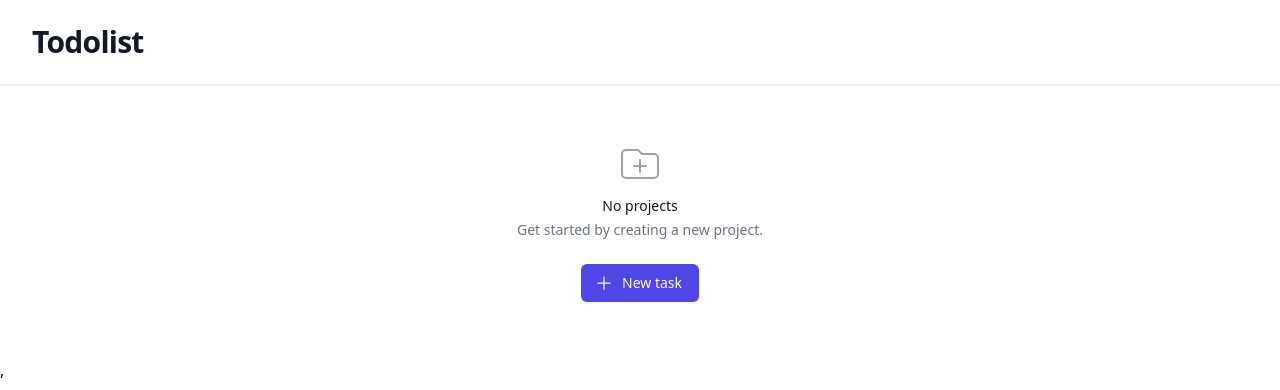
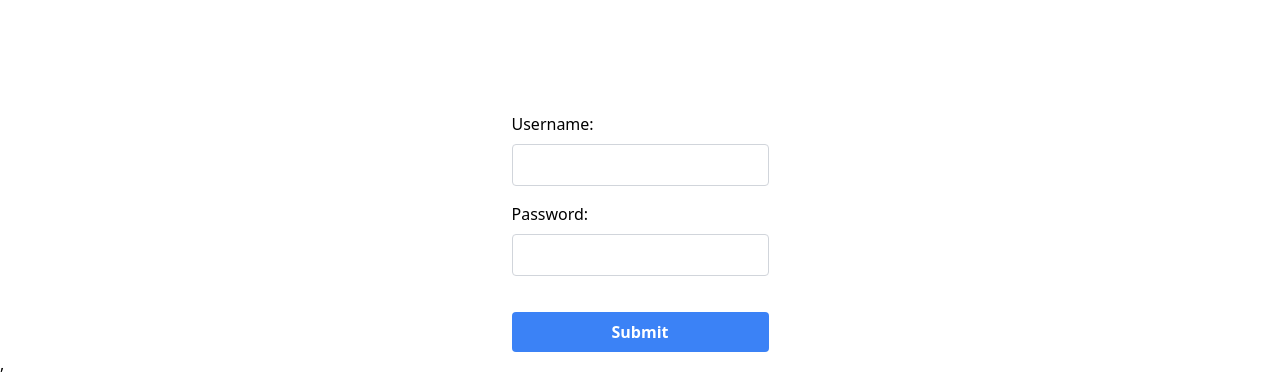
Before and after one commit to heinpen/todolist-taiwind, a React (Vite) app: page /login in a window 1280 px wide. Shown: the top 390 px of the page. Built offline with nearby package versions, Linux system fonts and the light colour scheme.

Commit message:
add routes Login/Todo

```diff
--- /dev/null
+++ b/src/AppRouter.tsx
@@ -0,0 +1,16 @@
+import React from 'react';
+import { createBrowserRouter, createRoutesFromElements, Route } from "react-router-dom";
+import { Pages } from "./pages";
+import {PrivateRoutes} from "./components/PrivateRoutes/PrivateRoutes";
+
+export const router = createBrowserRouter(
+    createRoutesFromElements(
+        <Route path="/" element={<Pages.Root />}>
+            <Route path="/" element={<PrivateRoutes />}>
+                <Route index element={<Pages.Todo />} />
+                <Route path="/about" element={<Pages.About />} />
+            </Route>
+            <Route path="/login" element={<Pages.Login />} />
+        </Route>
+    )
+);
--- a/src/components/Layout/Layout.tsx
+++ b/src/components/Layout/Layout.tsx
@@ -1,4 +1,6 @@
 import React, { FC } from 'react';
+import {useAppDispatch, useAppSelector } from '../../hooks/redux';
+import {logout, selectUser} from "../../redux/auth/auth-slice";
 
 interface LayoutProps {
     name?: string;
@@ -7,11 +9,26 @@ interface LayoutProps {
 
 
 const Layout: FC<LayoutProps> = ({name, children}) => {
+    const dispatch = useAppDispatch();
+    const user = useAppSelector(selectUser);
+
+    const handleLogout = (e: any) => {
+        e.preventDefault();
+        dispatch(logout())
+    }
+
     return (
         <>
             <header className="bg-white shadow">
-                <div className="mx-auto max-w-7xl py-6 px-4 sm:px-6 lg:px-8">
+                <div className="mx-auto max-w-7xl py-6 px-4 sm:px-6 lg:px-8 flex justify-between">
                     <h1 className="text-3xl font-bold tracking-tight text-gray-900">{name || 'Workplace'}</h1>
+                    {/*    user name and logout button */}
+                    <div className="flex items-center space-x-4">
+                        <span className="text-gray-500 mr-2">{user.username}</span>
+                        <button className="bg-blue-500 hover:bg-blue-700 text-white font-bold py-2 px-4 rounded" onClick={handleLogout}>
+                            Logout
+                        </button>
+                    </div>
                 </div>
             </header>
             <main>
--- /dev/null
+++ b/src/components/PrivateRoutes/PrivateRoutes.tsx
@@ -0,0 +1,18 @@
+import {FC, useEffect, useState} from "react";
+import {Outlet, Navigate} from "react-router-dom";
+import {useAppSelector} from "../../hooks/redux";
+import {selectIsLogin} from "../../redux/auth/auth-slice";
+interface IPrivateRoutes {}
+
+export const PrivateRoutes: FC<IPrivateRoutes> = () => {
+    const [isLogin, setIsLogin] = useState(true);
+    const auth: boolean = useAppSelector(selectIsLogin);
+
+    useEffect(() => {
+        setIsLogin(auth);
+    }, [auth]);
+
+    return (
+        <>{isLogin || auth ? <Outlet /> : <Navigate to="/login" />}</>
+    )
+}
--- a/src/index.tsx
+++ b/src/index.tsx
@@ -1,6 +1,7 @@
-import React from 'react'
-import ReactDOM from 'react-dom/client'
-import App from './components/App/App'
+import React, { Suspense } from 'react'
+import ReactDOM from 'react-dom/client';
+import { router } from "./AppRouter";
+import { RouterProvider } from "react-router-dom";
 import './index.css'
 import { store } from './redux/store/store'
 import { Provider } from 'react-redux'
@@ -8,7 +9,7 @@ import { Provider } from 'react-redux'
 ReactDOM.createRoot(document.getElementById('root') as HTMLElement).render(
     <React.StrictMode>
         <Provider store={store}>
-            <App/>
+            <RouterProvider router={router} />
         </Provider>,
     </React.StrictMode>,
 )
--- /dev/null
+++ b/src/pages/About/AboutPage.tsx
@@ -0,0 +1,19 @@
+import React from 'react';
+import Layout from "../../components/Layout/Layout";
+
+const AboutPage = () => {
+    return (
+        <Layout name="Todolist">
+            <h1>About us</h1>
+            <p>
+                Lorem ipsum dolor sit amet, consectetur adipisicing elit. Accusantium alias amet aperiam asperiores
+                aspernatur atque autem blanditiis commodi consequatur cumque cupiditate delectus deleniti dicta
+                dignissimos dolor doloremque doloribus dolorum ducimus ea earum eius eligendi eos error esse est
+                excepturi exercitationem expedita explicabo facere fugiat fugit harum hic id illum impedit in incidunt
+                ipsa ipsum iste itaque iure laboriosam laborum laudantium libero magnam magni maiores maxime minima
+            </p>
+        </Layout>
+    );
+};
+
+export default AboutPage;
--- /dev/null
+++ b/src/pages/Auth/Login/LoginPage.tsx
@@ -0,0 +1,70 @@
+import React, {useEffect, useState} from 'react';
+import { useNavigate } from 'react-router-dom';
+import {useAppDispatch, useAppSelector} from "../../../hooks/redux";
+import {login, selectIsLogin} from '../../../redux/auth/auth-slice';
+
+const LoginPage = () => {
+
+    const navigate = useNavigate();
+    const dispatch = useAppDispatch();
+
+    const auth: boolean = useAppSelector(selectIsLogin);
+
+    const [formData, setFormData] = useState({
+        username: '',
+        password: ''
+    });
+
+    const handleInputChange = (e: any) => {
+        setFormData({
+            ...formData,
+            [e.target.name]: e.target.value
+        });
+    };
+
+    const handleSubmit = (e: any) => {
+        e.preventDefault();
+        const { username, password } = formData;
+        dispatch(login({username, password}));
+    };
+
+    useEffect(() => {
+        if (auth) {
+            navigate('/', { replace: true });
+        }
+    }, [auth]);
+
+    return (
+        <div className="flex justify-center mt-28">
+            <form className="w-250" onSubmit={handleSubmit}>
+                <div className="mb-4">
+                    <label htmlFor="username" className="block mb-2">Username:</label>
+                    <input
+                        type="text"
+                        id="username"
+                        name="username"
+                        value={formData.username}
+                        onChange={handleInputChange}
+                        className="w-full border border-gray-300 rounded px-3 py-2"
+                    />
+                </div>
+                <div className="mb-4">
+                    <label htmlFor="password" className="block mb-2">Password:</label>
+                    <input
+                        type="password"
+                        id="password"
+                        name="password"
+                        value={formData.password}
+                        onChange={handleInputChange}
+                        className="w-full border border-gray-300 rounded px-3 py-2"
+                    />
+                </div>
+                <button type="submit" className="w-full bg-blue-500 hover:bg-blue-700 text-white font-bold py-2 px-4 rounded mt-5">
+                    Submit
+                </button>
+            </form>
+        </div>
+    );
+};
+
+export default LoginPage;
--- /dev/null
+++ b/src/pages/Root.tsx
@@ -0,0 +1,5 @@
+import {Outlet} from "react-router-dom";
+
+export const Root = () => {
+    return <Outlet />
+}
--- /dev/null
+++ b/src/pages/Todo/TodoPage.tsx
@@ -0,0 +1,13 @@
+import React from 'react';
+import Todolist from "../../components/Todolist/Todolist";
+import Layout from "../../components/Layout/Layout";
+
+const TodoPage = () => {
+    return (
+        <Layout name="Todolist">
+            <Todolist/>
+        </Layout>
+    );
+};
+
+export default TodoPage;
--- /dev/null
+++ b/src/pages/index.ts
@@ -0,0 +1,14 @@
+import { lazy } from "react";
+
+
+import {Root} from "./Root";
+import Login from "./Auth/Login/LoginPage";
+import Todo from "./Todo/TodoPage";
+import About from "./About/AboutPage";
+
+export const Pages = {
+    Root,
+    Login,
+    Todo,
+    About,
+};
```
